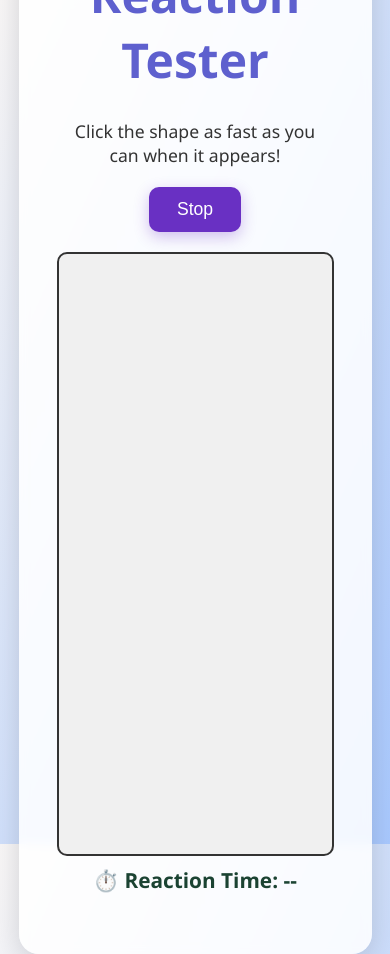
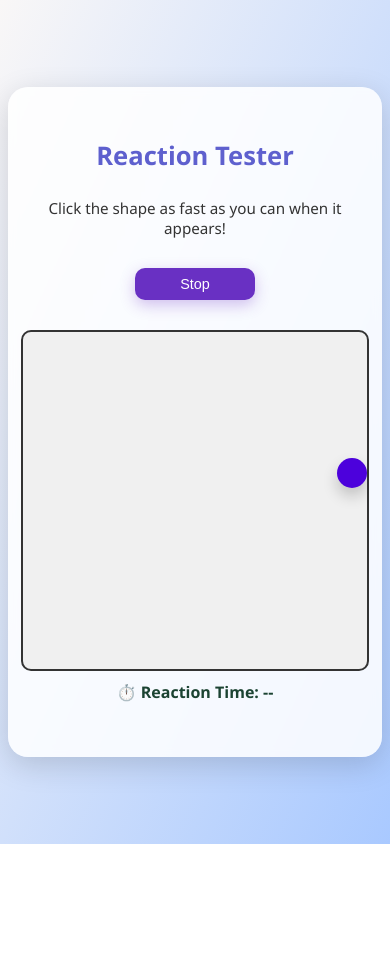
Before and after one commit to shaasshh14/Reaction-Tester, a plain HTML site: page index.html in a window 390 px wide. Both pictures are taken after a click on the button "Start". After the commit the page ends 844 px from the top, so only its background shows below. Drawn offline with Linux system fonts and the light colour scheme.

Commit message:
Updated CSS for responsiveness and JS for dynamic shape positioning

```diff
--- a/script.js
+++ b/script.js
@@ -22,12 +22,16 @@ function getRandomColor() {
 
 function move() {
     if (!gameRunning) return;
-    const shapeSize = (Math.random() * 50) + 50;
-    const gameAreaSize = 600;
-    const left = Math.random() * (gameAreaSize - shapeSize);
-    const top = Math.random() * (gameAreaSize - shapeSize);
 
+    const shapeSize = (Math.random() * 30) + 20;
+    const areaRect = gameArea.getBoundingClientRect();
+    const maxLeft = areaRect.width - shapeSize;
+    const maxTop = areaRect.height - shapeSize;
+
+    const left = Math.random() * maxLeft;
+    const top = Math.random() * maxTop;
     const clr = getRandomColor();
+
     shape.style.left = left + "px";
     shape.style.top = top + "px";
     shape.style.width = shapeSize + "px";
--- a/styles.css
+++ b/styles.css
@@ -7,11 +7,13 @@ body {
     justify-content: center;
     align-items: center;
     overflow: hidden;
+    padding: 2vh 2vw;
+    box-sizing: border-box;
 }
 
 .container {
     text-align: center;
-    padding: 40px;
+    padding: 4vh 5vw;
     border-radius: 20px;
     background: rgba(255, 255, 255, 0.85);
     box-shadow: 0 8px 30px rgba(0, 0, 0, 0.15);
@@ -20,36 +22,43 @@ body {
     flex-direction: column;
     justify-content: center;
     align-items: center;
-    width: 70%;
+    width: 100%;
+    max-width: 800px;
+    box-sizing: border-box;
 }
 
 h1 {
-    font-size: 3rem;
+    font-size: 2.5rem;
     color: #5e60ce;
     margin-bottom: 10px;
 }
 
 p {
-    font-size: 1.1rem;
+    font-size: 1rem;
     color: #333;
     margin-bottom: 20px;
+    padding: 0 1vw;
 }
 
 .controls {
     margin-bottom: 20px;
+    flex-wrap: wrap;
+    display: flex;
+    justify-content: center;
 }
 
 button {
-    padding: 12px 28px;
-    font-size: 1.1rem;
+    padding: 10px 24px;
+    font-size: 1rem;
     border: none;
     border-radius: 10px;
     background: #6930c3;
     color: white;
     cursor: pointer;
-    margin: 0 10px;
+    margin: 10px;
     box-shadow: 0 5px 15px rgba(105, 48, 195, 0.3);
     transition: 0.3s ease;
+    min-width: 120px;
 }
 
 button:hover {
@@ -57,7 +66,7 @@ button:hover {
 }
 
 #reactionTimeDisplay {
-    font-size: 1.3rem;
+    font-size: 1.2rem;
     margin-top: 10px;
     color: #1b4332;
     font-weight: bold;
@@ -65,7 +74,8 @@ button:hover {
 
 #gameArea {
     width: 100%;
-    height: 600px;
+    max-width: 800px;
+    height: 50vh;
     position: relative;
     margin-top: 20px;
     border: 2px solid #333;
@@ -82,3 +92,40 @@ button:hover {
     box-shadow: 0 8px 15px rgba(0, 0, 0, 0.2);
     transition: all 0.25s ease-in-out;
 }
+
+@media (max-width: 768px) {
+    h1 {
+        font-size: 2rem;
+    }
+
+    p, button {
+        font-size: 0.95rem;
+    }
+
+    #gameArea {
+        height: 45vh;
+    }
+}
+
+@media (max-width: 480px) {
+    .container {
+        padding: 4vh 4vw;
+    }
+
+    h1 {
+        font-size: 1.6rem;
+    }
+
+    button {
+        padding: 8px 20px;
+        font-size: 0.9rem;
+    }
+
+    #reactionTimeDisplay {
+        font-size: 1rem;
+    }
+
+    #gameArea {
+        height: 40vh;
+    }
+}
```
